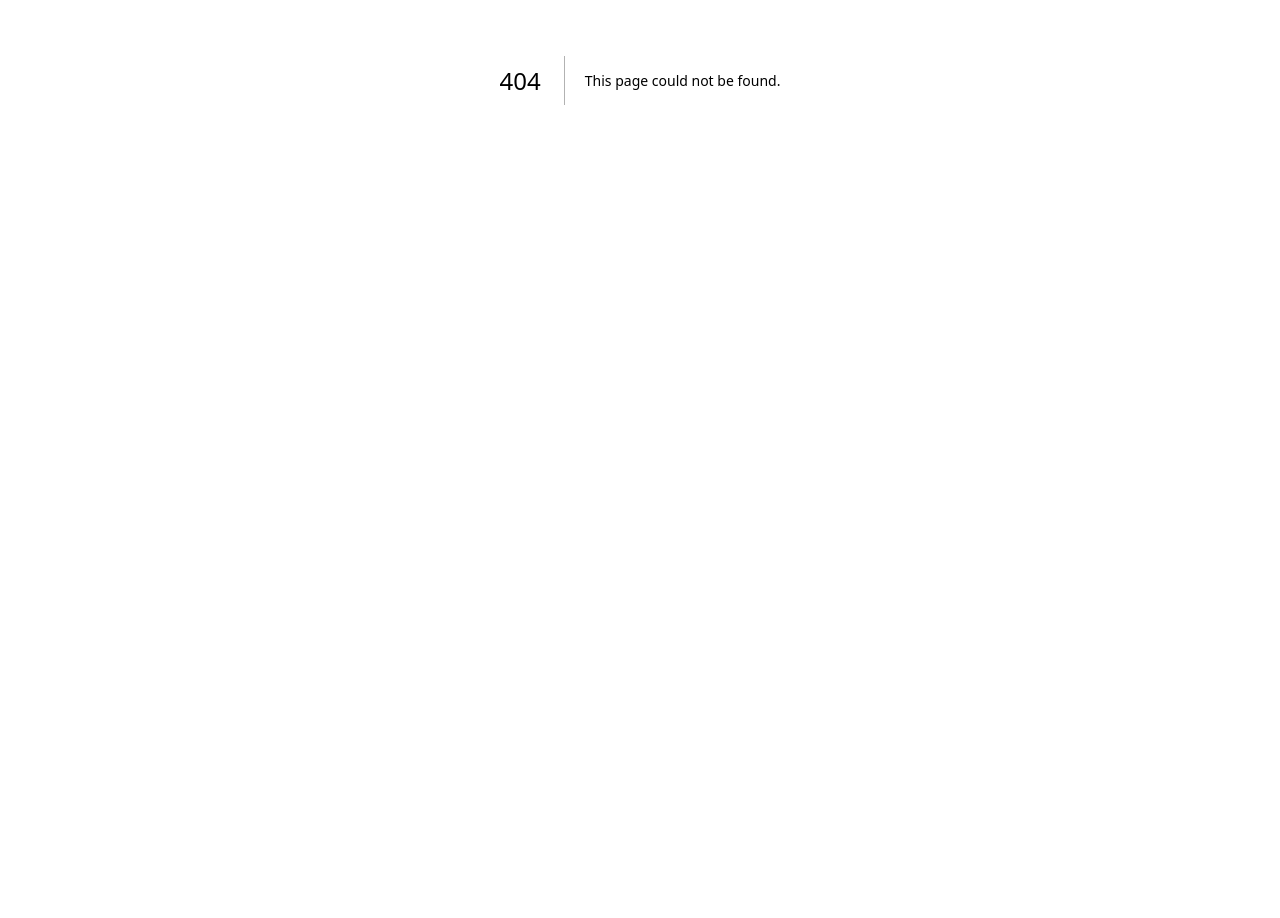
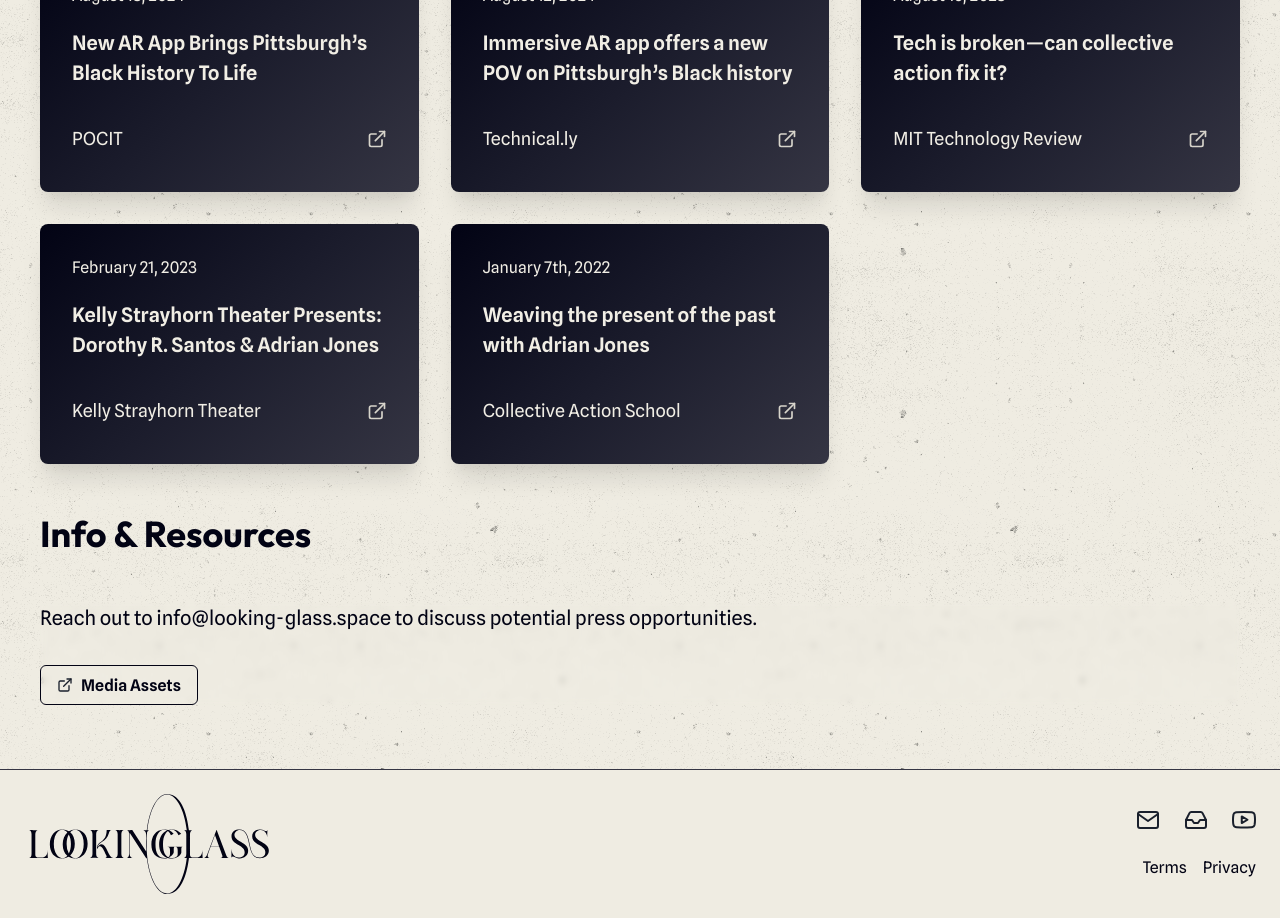
Before and after one commit to lookingglasspgh/lg-site-v1, a Next.js app: page /press in a window 1280 px wide. Before the commit this address had no page. Shown: the part 320-1238 px from the top of the page. Before the commit the page ends 800 px from the top, so only its background shows below. Built offline with nearby package versions, Linux system fonts and the light colour scheme.

Commit message:
feat: press page

```diff
--- a/src/components/common/MarkdownPage/MarkdownPage.jsx
+++ b/src/components/common/MarkdownPage/MarkdownPage.jsx
@@ -15,7 +15,7 @@ const MarkdownContainer = chakra(Flex, {
     margin: '0 auto',
     padding: { base: '3rem 1rem 4rem 1rem', md: '3rem 3rem 4rem 3rem', xl: '3rem 0 10rem 0' },
     maxWidth: commonWidths.maxSectionWidth,
-    backdropFilter: 'blur(2px)',
+    backdropFilter: 'blur(3px)',
   },
 });
 
--- /dev/null
+++ b/src/components/press/InfoSection/InfoSection.jsx
@@ -0,0 +1,51 @@
+import React from 'react';
+import {
+  Button,
+  Flex,
+  Heading,
+  Link,
+  Text,
+} from '@chakra-ui/react';
+import { ExternalLink } from 'react-feather';
+
+import commonStyles from '@/styles/commonStyles';
+import PageText from '@/components/common/PageText';
+import press from '@/content/press';
+
+const { commonWidths } = commonStyles;
+const { info } = press;
+
+const InfoSection = () => (
+  <Flex
+    id="section-container"
+    direction="column"
+    width="100%"
+    m="0 auto"
+    p={{ base: '0 1rem 4rem 1rem', md: '0 3rem 4rem 3rem', xl: '0 0 4rem 0' }}
+    maxWidth={commonWidths.maxSectionWidth}
+  >
+    <Heading as="h1" mb="3rem">{info.HEADING}</Heading>
+    <Flex backdropFilter="blur(3px)" direction="column" gap="2rem">
+      <PageText>{info.CONTACT}</PageText>
+      <Link
+        aria-label="Looking Glass Media Assets"
+        href={info.MEDIA_LINK}
+        isExternal
+      >
+        <Button
+          variant="outline"
+          boxShadow="none"
+          alignItems="center"
+          size={{ base: 'sm', md: 'md' }}
+          padding="0.5rem"
+          gap="0.5rem"
+        >
+          <ExternalLink size={16} />
+          <Text>{info.ASSETS}</Text>
+        </Button>
+      </Link>
+    </Flex>
+  </Flex>
+);
+
+export default InfoSection;
--- /dev/null
+++ b/src/components/press/InfoSection/index.js
@@ -0,0 +1 @@
+export { default } from './InfoSection';
--- /dev/null
+++ b/src/components/press/NewsSection/ArticleCard/ArticleCard.jsx
@@ -0,0 +1,72 @@
+import React from 'react';
+import { ExternalLink } from 'react-feather';
+import { Flex, Link, Text } from '@chakra-ui/react';
+import PropTypes from 'prop-types';
+
+import commonStyles from '@/styles/commonStyles';
+import press from '@/content/press';
+
+const { gradients } = commonStyles;
+
+const ArticleCard = ({ article }) => (
+  <Link
+    aria-label={`${press.news.LINK_ALT} ${article.title}`}
+    href={article.url}
+    isExternal
+  >
+    <Flex
+      background={gradients.black}
+      direction="column"
+      padding="2rem"
+      borderRadius="lg"
+      boxShadow="xl"
+      cursor="pointer"
+    >
+      <Flex direction="column">
+        <Flex direction="column" mb="0.5rem">
+          <Text
+            variant="secondary"
+            fontSize={{ base: 'sm', xl: 'md' }}
+            mb="1.25rem"
+          >
+            {article.date}
+          </Text>
+          <Text
+            fontSize={{ base: 'lg', xl: 'xl' }}
+            variant="secondary"
+            fontWeight="semibold"
+            minHeight={{ base: 'unset', md: '81px' }}
+            mb={{ base: '1rem', md: '' }}
+          >
+            {article.title}
+          </Text>
+          <Flex
+            alignItems="center"
+            justifyContent="space-between"
+          >
+            <Text
+              variant="secondary"
+              fontSize={{ base: 'md', xl: 'lg' }}
+            >
+              {article.publication}
+            </Text>
+            <Flex color="ivory.600">
+              <ExternalLink size={20} />
+            </Flex>
+          </Flex>
+        </Flex>
+      </Flex>
+    </Flex>
+  </Link>
+);
+
+ArticleCard.propTypes = {
+  article: PropTypes.shape({
+    date: PropTypes.string,
+    publication: PropTypes.string,
+    title: PropTypes.string,
+    url: PropTypes.string,
+  }).isRequired,
+};
+
+export default ArticleCard;
--- /dev/null
+++ b/src/components/press/NewsSection/ArticleCard/index.js
@@ -0,0 +1 @@
+export { default } from './ArticleCard';
--- /dev/null
+++ b/src/components/press/NewsSection/NewsSection.jsx
@@ -0,0 +1,38 @@
+import React from 'react';
+import { Flex, Heading, SimpleGrid } from '@chakra-ui/react';
+
+import commonStyles from '@/styles/commonStyles';
+import press from '@/content/press';
+
+import ArticleCard from './ArticleCard';
+
+const { commonWidths } = commonStyles;
+const { articles } = press.news;
+
+const NewsSection = () => (
+  <Flex
+    id="section-container"
+    direction="column"
+    width="100%"
+    m="0 auto"
+    p={{ base: '3rem 1rem', md: '3rem', xl: '3rem 0rem' }}
+    maxWidth={commonWidths.maxSectionWidth}
+  >
+    <Heading as="h1" mb="3rem">{press.news.HEADING}</Heading>
+    <SimpleGrid
+      gap={{
+        base: '2rem', md: '1.5rem', lg: '1.25rem', xl: '2rem',
+      }}
+      columns={{ base: '1', md: '2', lg: '3' }}
+    >
+      { articles.map((article) => (
+        <ArticleCard
+          key={article.title}
+          article={article}
+        />
+      ))}
+    </SimpleGrid>
+  </Flex>
+);
+
+export default NewsSection;
--- a/src/content/press.js
+++ b/src/content/press.js
@@ -1,9 +1,12 @@
-/* eslint-disable react/jsx-filename-extension */
-/* eslint-disable react/react-in-jsx-scope */
-
 const press = {
+  info: {
+    HEADING: 'Info & Resources',
+    CONTACT: 'Reach out to info@looking-glass.space to discuss potential press opportunities. ',
+    ASSETS: 'Media Assets',
+    MEDIA_LINK: 'https://drive.google.com/drive/folders/1UvJKi3XESKiWgi3MvDdo-Rl6JoNeysnM?usp=drive_link',
+  },
   news: {
-    HEADING: 'In the News',
+    HEADING: 'Stories',
     LINK_ALT: 'Link to',
     articles: [
       {
@@ -18,6 +21,24 @@ const press = {
         date: 'August 12, 2024',
         url: 'https://technical.ly/software-development/augmented-reality-pittsburgh-black-history/',
       },
+      {
+        title: 'Tech is broken—can collective action fix it?',
+        publication: 'MIT Technology Review',
+        date: 'August 16, 2023',
+        url: 'https://www.technologyreview.com/2023/08/16/1077490/collective-action-tech-work/',
+      },
+      {
+        title: 'Kelly Strayhorn Theater Presents: Dorothy R. Santos & Adrian Jones',
+        publication: 'Kelly Strayhorn Theater',
+        date: 'February 21, 2023',
+        url: 'https://kelly-strayhorn.org/kst-blog/for-immediate-release-kelly-strayhorn-theater-presents-dorothy-r-santos-adrian-jones/',
+      },
+      {
+        title: 'Weaving the present of the past with Adrian Jones',
+        publication: 'Collective Action School',
+        date: 'January 7th, 2022',
+        url: 'https://collectiveactionschool.org/yearbook/looking-glass',
+      },
     ],
   },
 };
--- a/src/content/support.js
+++ /dev/null
@@ -1,5 +0,0 @@
-const support = {
-  HEADING: 'Help Us Grow',
-};
-
-export default support;
--- a/src/pages/ar-spotlight.jsx
+++ b/src/pages/ar-spotlight.jsx
@@ -80,7 +80,7 @@ const ARSpotlightPage = () => {
             p="0"
             m={{ base: '0 0 4rem 0', lg: '0 6rem 0 0' }}
             maxWidth={{ base: 'unset', lg: '500px' }}
-            backdropFilter="blur(1px)"
+            backdropFilter="blur(3px)"
           >
             <PageText>{fragments.DESCRIPTION}</PageText>
           </Container>
--- /dev/null
+++ b/src/pages/press.jsx
@@ -0,0 +1,21 @@
+import React from 'react';
+import { Flex } from '@chakra-ui/react';
+
+import Layout from '@/components/common/Layout';
+import InfoSection from '@/components/press/InfoSection';
+import NewsSection from '@/components/press/NewsSection';
+import RouteMetadata from '@/constants/RouteMetadata';
+
+const PressPage = () => (
+  <Layout pageMetadata={RouteMetadata.press}>
+    <Flex
+      id="page-container"
+      direction="column"
+    >
+      <NewsSection />
+      <InfoSection />
+    </Flex>
+  </Layout>
+);
+
+export default PressPage;
```
Also changed, not shown: src/components/support/SupportTile.jsx (deleted, +0 -87 lines), src/pages/support.jsx (deleted, +0 -65 lines).
